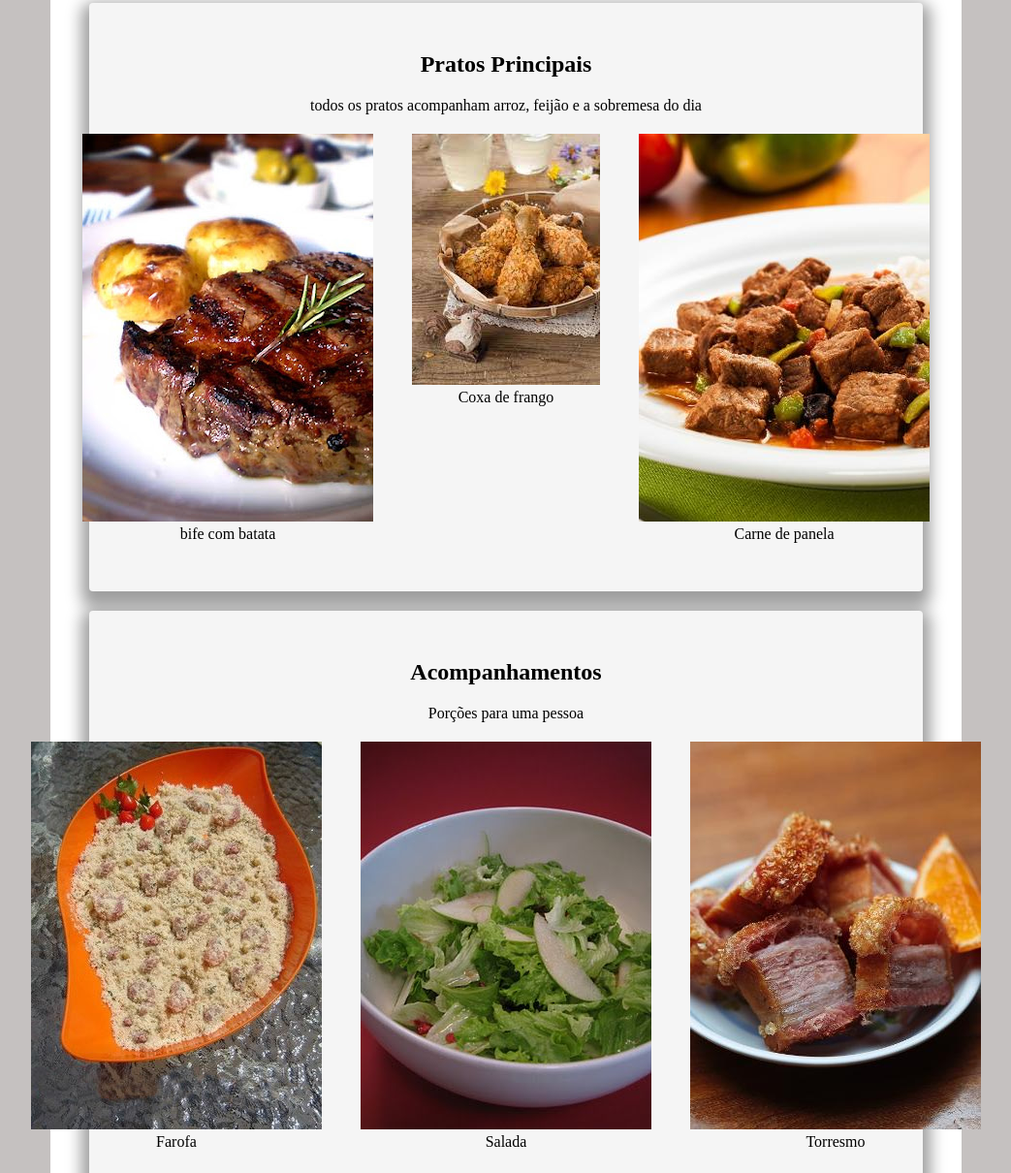
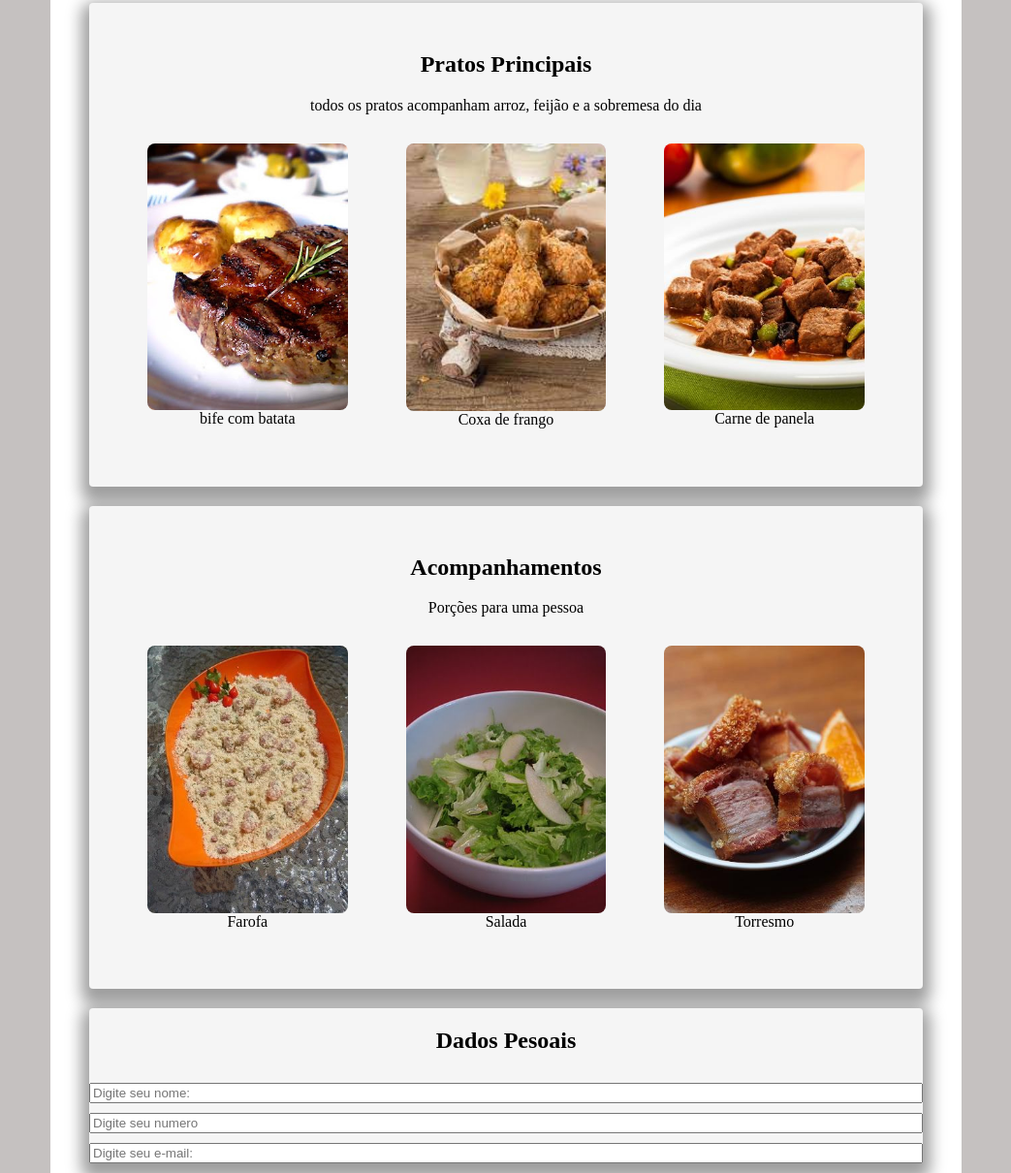
Before and after one commit to ErosEloi/projeto_menu, a plain HTML site: page index.html in a window 1280 px wide. Shown: the part 442-1652 px from the top of the page at 97% size, without its empty margins (118-1161 px from the left). Drawn offline with Linux system fonts and the light colour scheme.

Commit message:
imagens do menu posicionada corretamente

```diff
--- a/index.html
+++ b/index.html
@@ -19,15 +19,15 @@
             todos os pratos acompanham arroz, feijão e a sobremesa do dia
             <div class="pratos">
                 <div class="prato">
-                    <object data="assets/bife.jpg" type="image/jpg"></object>
+                    <img src="assets/bife.jpg" alt="bife com batata">
                     bife com batata
                 </div>
                 <div class="prato">
-                    <object data="assets/coxa.jpg" type="image/jpg"></object>
+                    <img src="assets/coxa.jpg" alt="Coxa de Frango Crocante">
                     Coxa de frango
                 </div>
                 <div class="prato">
-                    <object data="assets/panela.jpg" type="image/jpg"></object>
+                    <img src="assets/panela.jpg" alt="Carne de Panela">
                     Carne de panela
                 </div>
             </div>
@@ -38,15 +38,15 @@
             Porções para uma pessoa
             <div class="pratos">
                 <div class="acomp">
-                    <object data="assets/farofa.jpg" type="image/jpg"></object>
+                    <img src="assets/farofa.jpg" alt="1">
                     Farofa
                 </div>
                 <div class="acomp">
-                    <object data="assets/salad.jpg" type="image/jpg"></object>
+                    <img src="assets/salad.jpg" alt="2">
                     Salada
                 </div>
                 <div class="acomp">
-                    <object data="assets/torresmo.jpg" type="image/jpg"></object>
+                    <img src="assets/torresmo.jpg" alt="3">
                     Torresmo
                 </div>
             </div>
--- a/style.css
+++ b/style.css
@@ -3,7 +3,7 @@ body {
 
 }
 
-button{
+button {
 
     text-align: center;
     justify-content: center;
@@ -12,12 +12,12 @@ button{
     border-radius: 4px;
     width: 880px;
     height: 40px;
-    color: white    ;
+    color: white;
     background-color: #0069D7;
 
 }
 
-button:focus{
+button:focus {
     cursor: pointer;
 
 }
@@ -28,6 +28,7 @@ button:focus{
     margin: auto;
     padding: 20px;
     text-align: center;
+    justify-content: space-around;
 
 }
 
@@ -56,6 +57,17 @@ button:focus{
 
 .prato {
     padding: 20px;
+    flex: 1 1 30%;
+    margin: 10px;
+    box-sizing: border-box;
+}
+
+.prato img {
+    width: 100%;
+    height: auto;
+    display: block;
+    border-radius: 8px;
+    object-fit: cover;
 }
 
 .acompanhamento {
@@ -70,6 +82,17 @@ button:focus{
 
 .acomp {
     padding: 20px;
+    flex: 1 1 30%;
+    margin: 10px;
+    box-sizing: border-box;
+}
+
+.acomp img {
+    width: 100%;
+    height: auto;
+    display: block;
+    border-radius: 8px;
+    object-fit: cover;
 }
 
 .dados {
@@ -84,7 +107,7 @@ button:focus{
     border-radius: 4px;
 }
 
-.calcular{
+.calcular {
 
 
     text-align: center;
```
